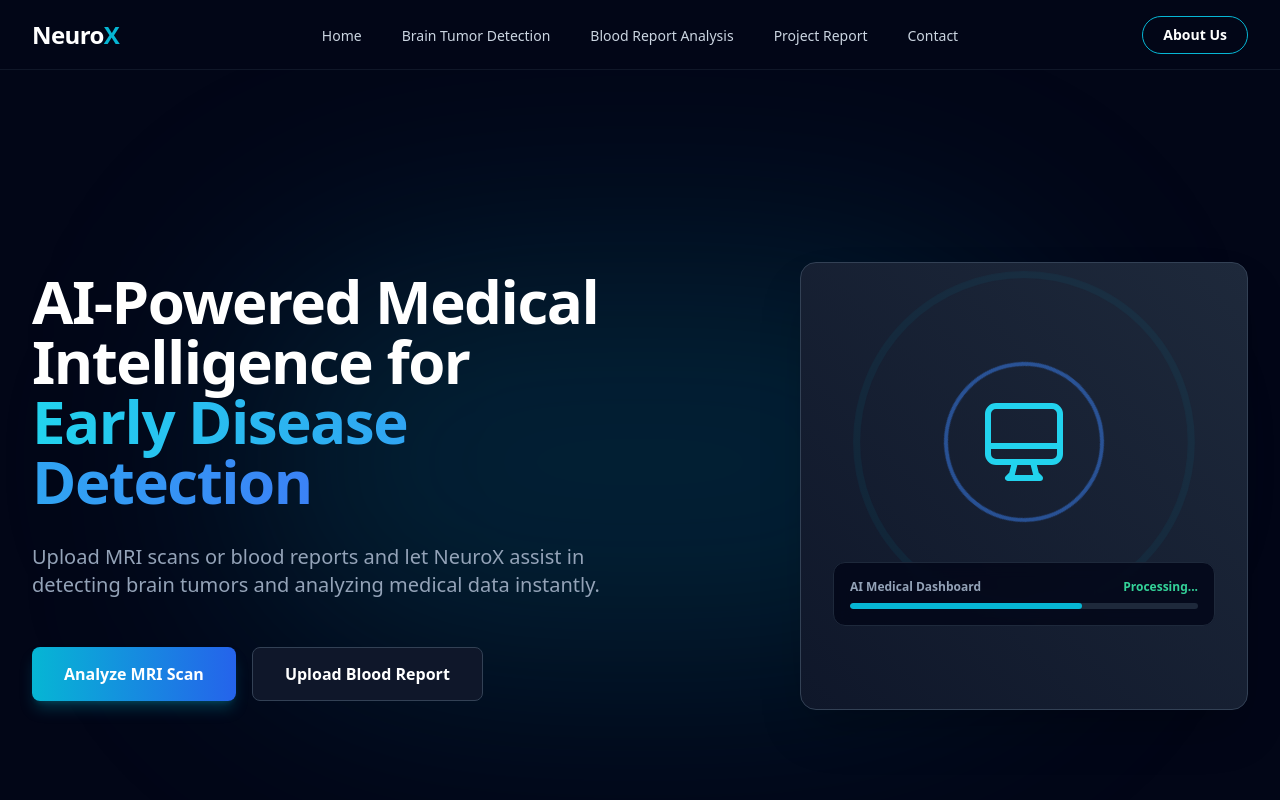
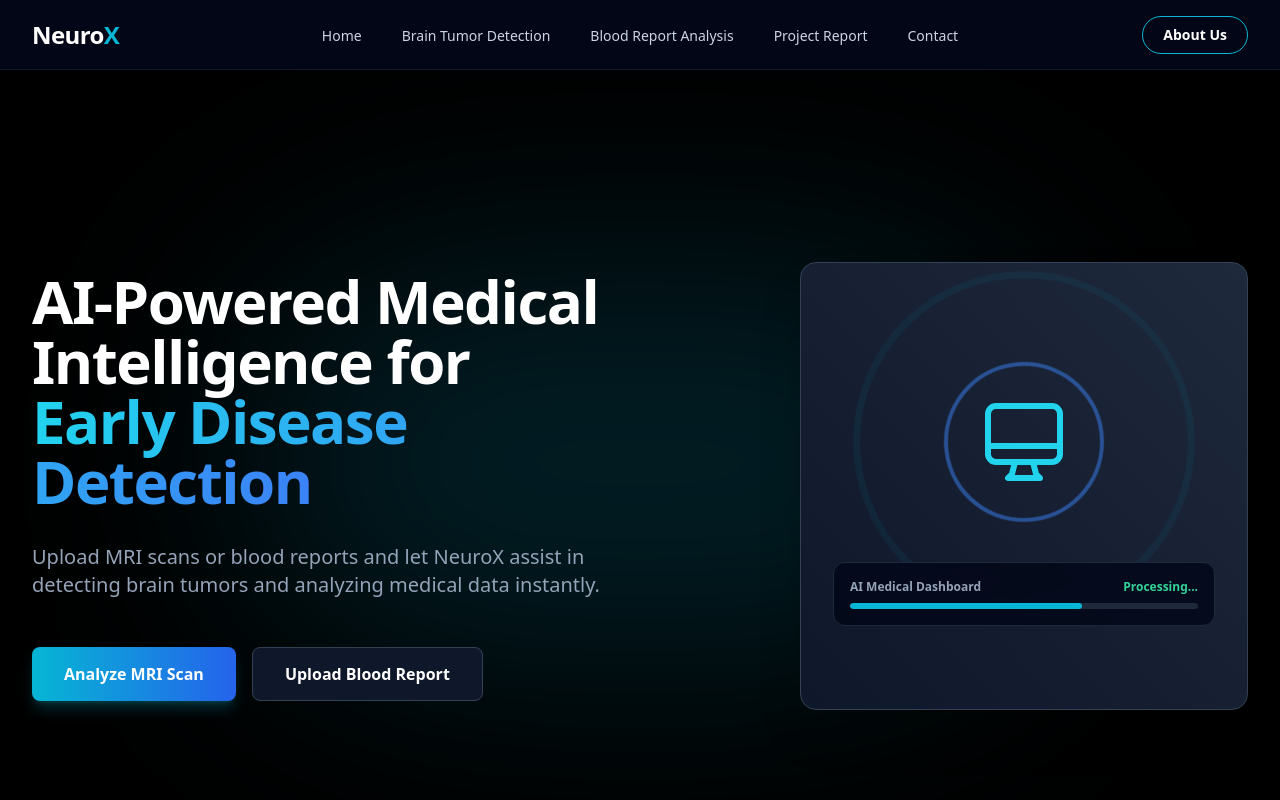
Before and after one commit to imharry18/NeuroX, a Next.js app in the folder frontend/: page / in a window 1280 px wide. Shown: the top 800 px of the page. Built offline with nearby package versions, Linux system fonts and the light colour scheme.

Commit message:
Integrate landing page sections into main page

```diff
--- a/frontend/src/app/page.js
+++ b/frontend/src/app/page.js
@@ -1,4 +1,3 @@
-// src/app/page.js
 import Hero from "@/components/Hero";
 import BrainTumor from "@/components/BrainTumor";
 import BloodReport from "@/components/BloodReport";
@@ -8,15 +7,13 @@
 
 export default function Home() {
   return (
-    <div className="flex flex-col min-h-screen bg-slate-950 text-slate-300">
-      <main className="flex-grow">
+    <div className="flex flex-col min-h-screen bg-black text-zinc-300">
       <Hero />
       <BrainTumor />
       <BloodReport />
       <ProjectReport />
       <About />
       <ContactCTA />
-      </main>
     </div>
   );
 }
```
Lines whose indentation alone changed are shown as unchanged.
